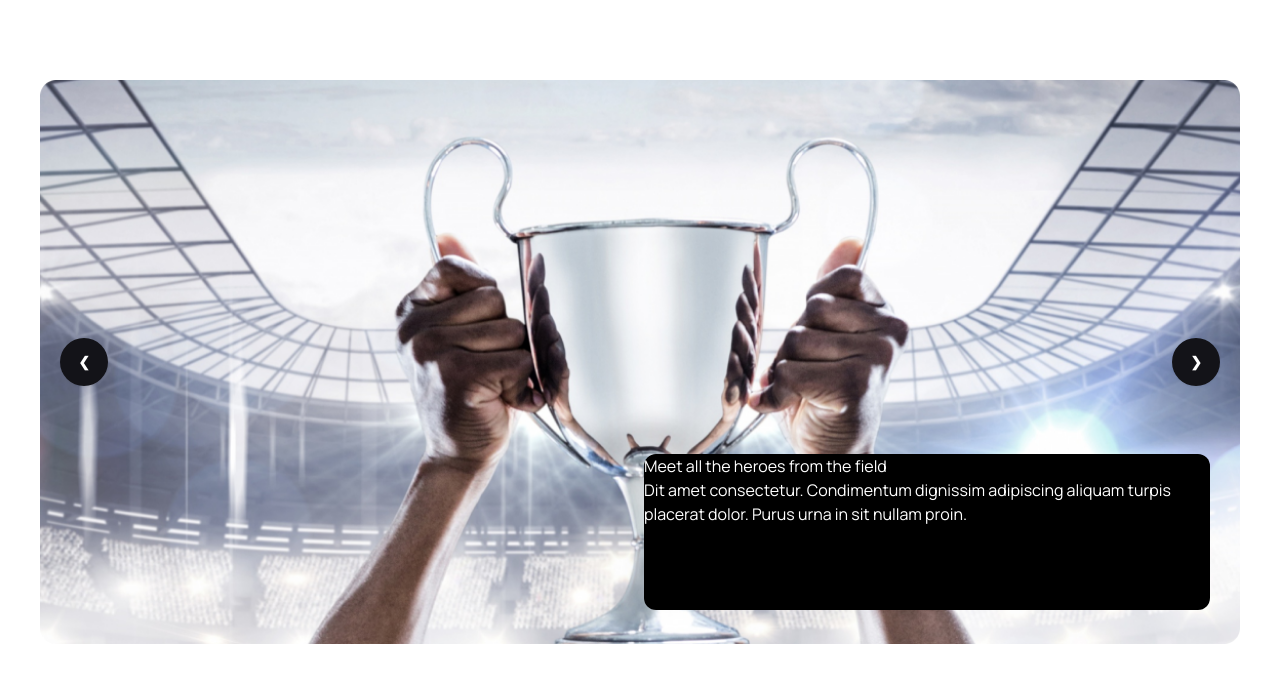
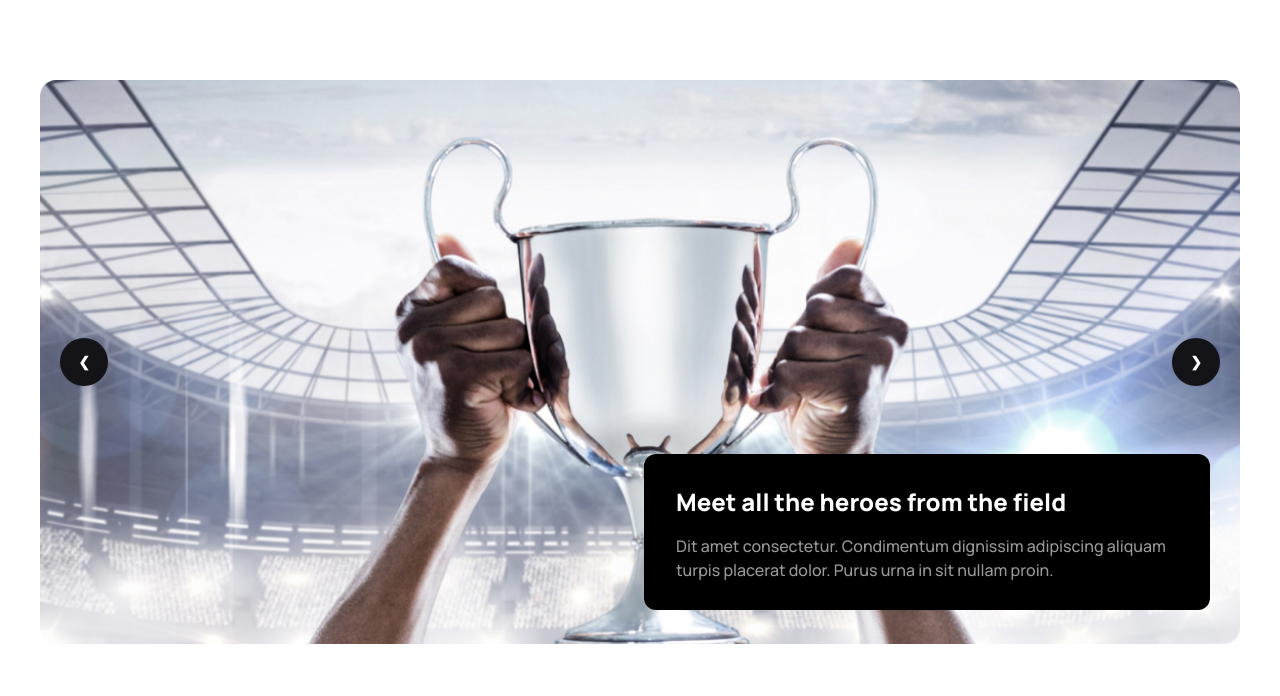
Before and after one commit to Mushfiq-Alam71/b9-a3, a plain HTML site: page index.html in a window 1280 px wide. Shown: the part 104-800 px from the top of the page. Drawn offline with nearby package versions, Linux system fonts and the light colour scheme.

Commit message:
added styles in banner sub section property

```diff
--- a/index.html
+++ b/index.html
@@ -41,7 +41,7 @@
     </style>
   </head>
   <body class="font-manrope">
-    <header class="container mx-auto lg:mt-6 p-3 lg:p-0 lg:mt-8 lg:w-full">
+    <header class="container mx-auto p-3 lg:p-0 lg:mt-8 lg:w-full">
       <div class="navbar bg-base-100 font-bold">
         <div class="navbar-start">
           <div class="dropdown">
@@ -191,10 +191,12 @@
           </div>
         </div>
         <div
-          class="banner-box bg-black text-white rounded-xl lg:w-[566px] lg:h-[156px]"
+          class="banner-box bg-black text-white rounded-xl p-8 mt-4 lg:mt-0 lg:w-[566px] lg:h-[156px]"
         >
-          <h1>Meet all the heroes from the field</h1>
-          <p>
+          <h1 class="text-2xl font-extrabold pb-4">
+            Meet all the heroes from the field
+          </h1>
+          <p class="text-base font-medium text-[#ffffff99]">
             Dit amet consectetur. Condimentum dignissim adipiscing aliquam
             turpis placerat dolor. Purus urna in sit nullam proin.
           </p>
```
